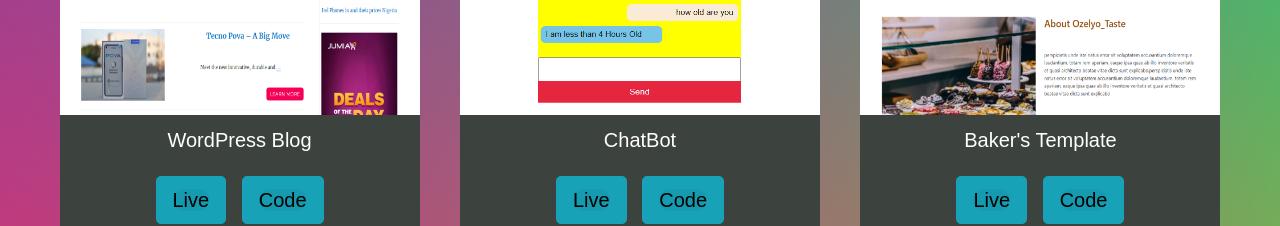
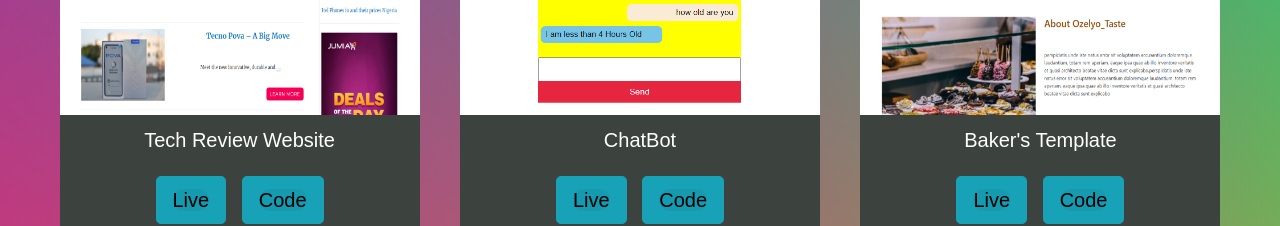
Before and after one commit to justPoly/portfolio, a plain HTML site: page index.html in a window 1280 px wide. Shown: the part 1240-1466 px from the top of the page. Drawn offline with nearby package versions, Linux system fonts and the light colour scheme.

Commit message:
Update index.html

```diff
--- a/index.html
+++ b/index.html
@@ -51,7 +51,7 @@
         alt="project"/>
 
     <div class="project-text">
-      <p>WordPress Blog</p>
+      <p>Tech Review Website</p>
        <div id=#outer>
 <div class="inner">
   <button class="btn-lg btn btn-info"><a href="https://wwww.techmobile.com.ng" target="_blank">Live</a>
```
